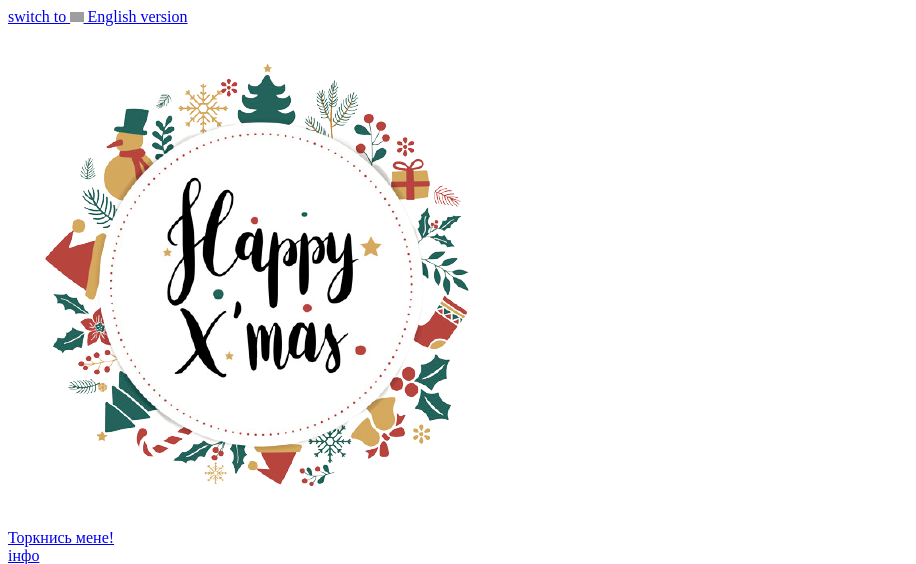
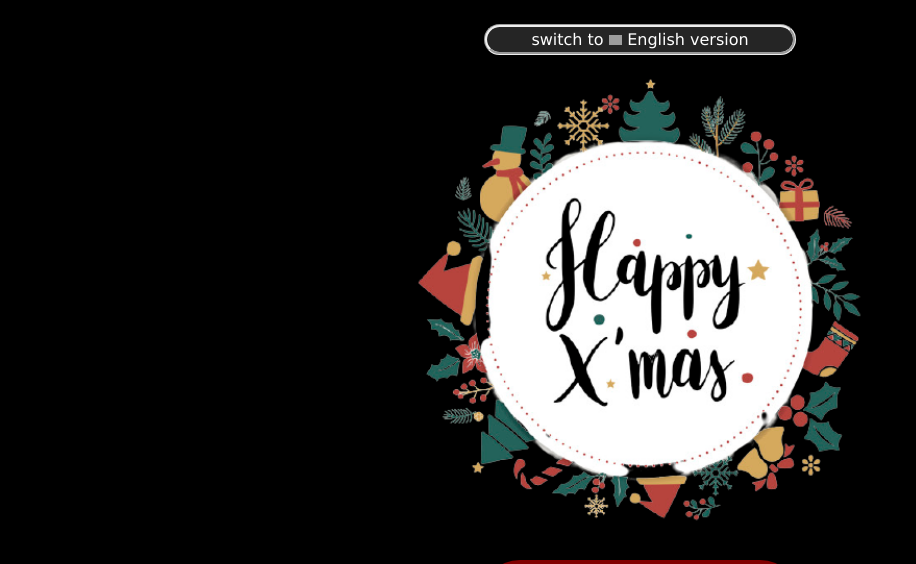
Before and after one commit to Bogdan24a/inchristmas, a plain HTML site: page index.html in a window 1280 px wide. Shown: the top 564 px of the page, without its empty margins (0-916 px from the left). Drawn offline with Linux system fonts and the light colour scheme; the site is published under a folder, as on GitHub Pages, so addresses that start at the root find nothing; grey boxes are pictures that could not be loaded.

Commit message:
Update index.html

```diff
--- a/index.html
+++ b/index.html
@@ -3,18 +3,18 @@
   <head>
     <meta charset="UTF-8" />
     <meta name="viewport" content="width=device-width, initial-scale=1.0" />
-    <link rel="icon" href="/favicon.ico" type="image/x-icon">
+    <link rel="icon" href="favicon.ico" type="image/x-icon">
     <title>InChristmas</title>
-    <link rel="stylesheet" href="/style.css" />
+    <link rel="stylesheet" href="style.css" />
   </head>
 
   <body>
-    <a id="lang" href="/en/"><div  >switch to <img style="height: 10px;" src="https://upload.wikimedia.org/wikipedia/commons/thumb/8/83/Flag_of_the_United_Kingdom_%283-5%29.svg/150px-Flag_of_the_United_Kingdom_%283-5%29.svg.png" alt=""> English version</div></a>
+    <a id="lang" href="en/"><div  >switch to <img style="height: 10px;" src="https://upload.wikimedia.org/wikipedia/commons/thumb/8/83/Flag_of_the_United_Kingdom_%283-5%29.svg/150px-Flag_of_the_United_Kingdom_%283-5%29.svg.png" alt=""> English version</div></a>
     <img id="happy-xmas" src="happy-xmas.png" alt="" />
-    <a href="/xmas/">
+    <a href="xmas/">
       <div id="message">Торкнись мене!</div>
     </a>
-    <a href="/info/">
+    <a href="info/">
         <div id="info">інфо</div>
     </a>
   </body>
```
